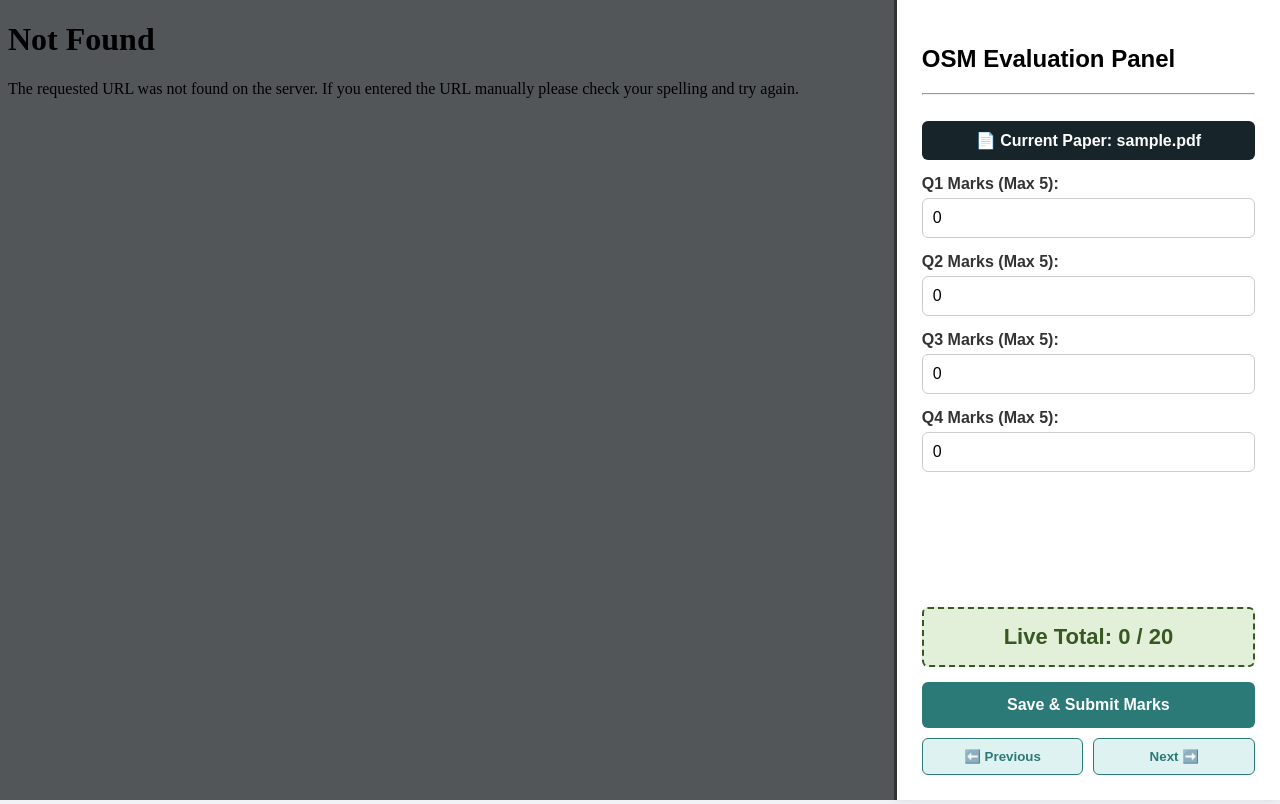
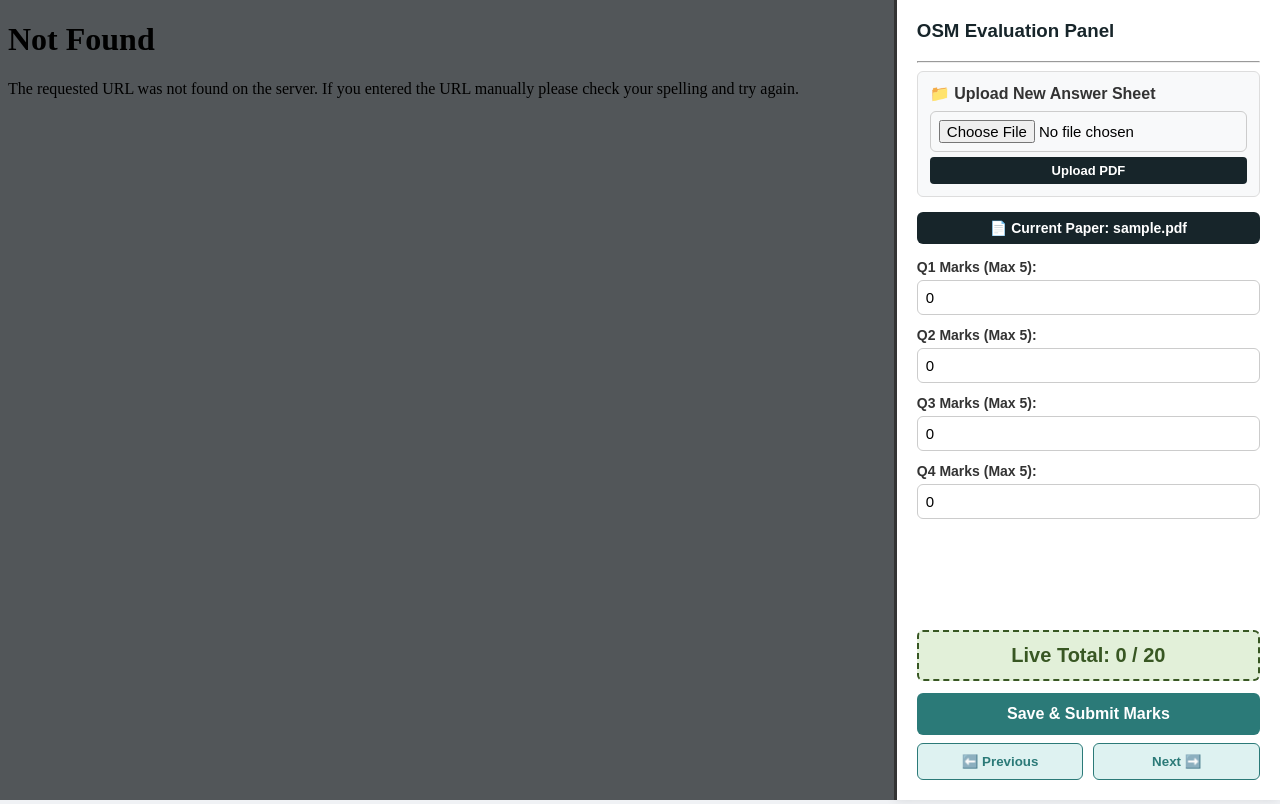
Before and after one commit to rohan3gadkari/OSM-digital-checking, a Flask app: page / in a window 1280 px wide. Run offline with Flask 3, Linux system fonts and the light colour scheme.

Commit message:
Update dashboard.html

```diff
--- a/templates/dashboard.html
+++ b/templates/dashboard.html
@@ -8,21 +8,24 @@
         body { margin: 0; font-family: Arial, sans-serif; background-color: #f0f2f5; }
         .container { display: flex; height: 100vh; }
         .pdf-panel { width: 70%; border-right: 3px solid #333; background-color: #525659; position: relative; }
-        .marks-panel { width: 30%; padding: 25px; background-color: #ffffff; box-sizing: border-box; display: flex; flex-direction: column; justify-content: space-between; box-shadow: -2px 0 10px rgba(0,0,0,0.1); }
-        .form-group { margin-bottom: 15px; }
-        label { font-weight: bold; display: block; margin-bottom: 5px; color: #333; }
-        input[type="number"] { width: 100%; padding: 10px; box-sizing: border-box; border: 1px solid #ccc; border-radius: 6px; font-size: 16px; transition: 0.3s; }
-        input[type="number"]:focus { border-color: #2b7a78; outline: none; }
-        .total-box { background-color: #e2f0d9; padding: 15px; border: 2px dashed #385723; border-radius: 6px; text-align: center; margin-bottom: 15px; }
-        .total-box h3 { margin: 0; color: #385723; font-size: 22px; }
-        .btn-submit { width: 100%; padding: 14px; background-color: #2b7a78; color: white; border: none; font-size: 16px; cursor: pointer; border-radius: 6px; font-weight: bold; margin-bottom: 10px; }
+        .marks-panel { width: 30%; padding: 20px; background-color: #ffffff; box-sizing: border-box; display: flex; flex-direction: column; justify-content: space-between; box-shadow: -2px 0 10px rgba(0,0,0,0.1); overflow-y: auto; }
+        .upload-section { background-color: #f8f9fa; padding: 12px; border: 1px solid #ddd; border-radius: 6px; margin-bottom: 15px; }
+        .upload-section h4 { margin: 0 0 8px 0; color: #333; }
+        .form-group { margin-bottom: 12px; }
+        label { font-weight: bold; display: block; margin-bottom: 5px; color: #333; font-size: 14px; }
+        input[type="number"], input[type="file"] { width: 100%; padding: 8px; box-sizing: border-box; border: 1px solid #ccc; border-radius: 6px; font-size: 15px; }
+        .total-box { background-color: #e2f0d9; padding: 12px; border: 2px dashed #385723; border-radius: 6px; text-align: center; margin-bottom: 12px; }
+        .total-box h3 { margin: 0; color: #385723; font-size: 20px; }
+        .btn-submit { width: 100%; padding: 12px; background-color: #2b7a78; color: white; border: none; font-size: 16px; cursor: pointer; border-radius: 6px; font-weight: bold; margin-bottom: 8px; }
         .btn-submit:hover { background-color: #17252a; }
+        .btn-upload { background-color: #17252a; color: white; border: none; padding: 6px 12px; font-size: 13px; cursor: pointer; border-radius: 4px; margin-top: 5px; width: 100%; font-weight: bold; }
         .nav-buttons { display: flex; gap: 10px; }
         .btn-nav { flex: 1; padding: 10px; background-color: #def2f1; color: #2b7a78; border: 1px solid #2b7a78; font-weight: bold; cursor: pointer; border-radius: 6px; }
         .btn-nav:hover { background-color: #2b7a78; color: white; }
-        #msg { text-align: center; font-weight: bold; margin-top: 10px; display: none; padding: 8px; border-radius: 4px; }
+        #msg, #uploadMsg { text-align: center; font-weight: bold; margin-top: 8px; display: none; padding: 6px; border-radius: 4px; font-size: 14px; }
         .success { background-color: #d4edda; color: #155724; border: 1px solid #c3e6cb; }
-        .paper-info { background-color: #17252a; color: white; padding: 10px; border-radius: 6px; text-align: center; font-weight: bold; margin-bottom: 15px; }
+        .error { background-color: #f8d7da; color: #721c24; border: 1px solid #f5c6cb; }
+        .paper-info { background-color: #17252a; color: white; padding: 8px; border-radius: 6px; text-align: center; font-weight: bold; margin-bottom: 15px; font-size: 14px; }
     </style>
 </head>
 <body>
@@ -34,8 +37,17 @@
 
     <div class="marks-panel">
         <div>
-            <h2>OSM Evaluation Panel</h2>
-            <hr><br>
+            <h3 style="margin-top:0; color:#17252a;">OSM Evaluation Panel</h3>
+            <hr>
+
+            <div class="upload-section">
+                <h4>📁 Upload New Answer Sheet</h4>
+                <form id="uploadForm" enctype="multipart/form-data">
+                    <input type="file" id="pdfFile" name="file" accept=".pdf" required>
+                    <button type="button" class="btn-upload" onclick="uploadPDFViaAJAX()">Upload PDF</button>
+                </form>
+                <div id="uploadMsg"></div>
+            </div>
 
             <div class="paper-info">
                 📄 Current Paper: <span id="paperName">{{ current_paper }}</span>
@@ -75,6 +87,47 @@
         document.getElementById('liveTotal').innerText = q1 + q2 + q3 + q4;
     }
 
+    // 🚀 वेबसाईटवरून फाईल अपलोड करण्याचे फंक्शन
+    function uploadPDFViaAJAX() {
+        let fileInput = document.getElementById('pdfFile');
+        let msgDiv = document.getElementById('uploadMsg');
+
+        if (fileInput.files.length === 0) {
+            alert("कृपया आधी एक PDF फाईल निवडा!");
+            return;
+        }
+
+        let formData = new FormData();
+        formData.append("file", fileInput.files[0]);
+
+        msgDiv.style.display = 'block';
+        msgDiv.className = "";
+        msgDiv.innerText = "अपलोड होत आहे, कृपया वाट पहा...";
+
+        fetch('/upload_paper', {
+            method: 'POST',
+            body: formData
+        })
+        .then(response => response.json())
+        .then(data => {
+            if (data.status === 'success') {
+                msgDiv.className = "success";
+                msgDiv.innerText = "✔️ " + data.message;
+                // २ सेकंदांनंतर नवीन अपलोड झालेला पेपर दाखवण्यासाठी पेज रिफ्रेश करणे
+                setTimeout(() => {
+                    window.location.href = "/?paper=" + data.filename;
+                }, 2000);
+            } else {
+                msgDiv.className = "error";
+                msgDiv.innerText = "❌ " + data.message;
+            }
+        })
+        .catch(error => {
+            msgDiv.className = "error";
+            msgDiv.innerText = "❌ अपलोड करताना चूक झाली!";
+        });
+    }
+
     function submitMarksViaAJAX() {
         let dataToSend = {
             paper_file: document.getElementById('paperName').innerText,
```
